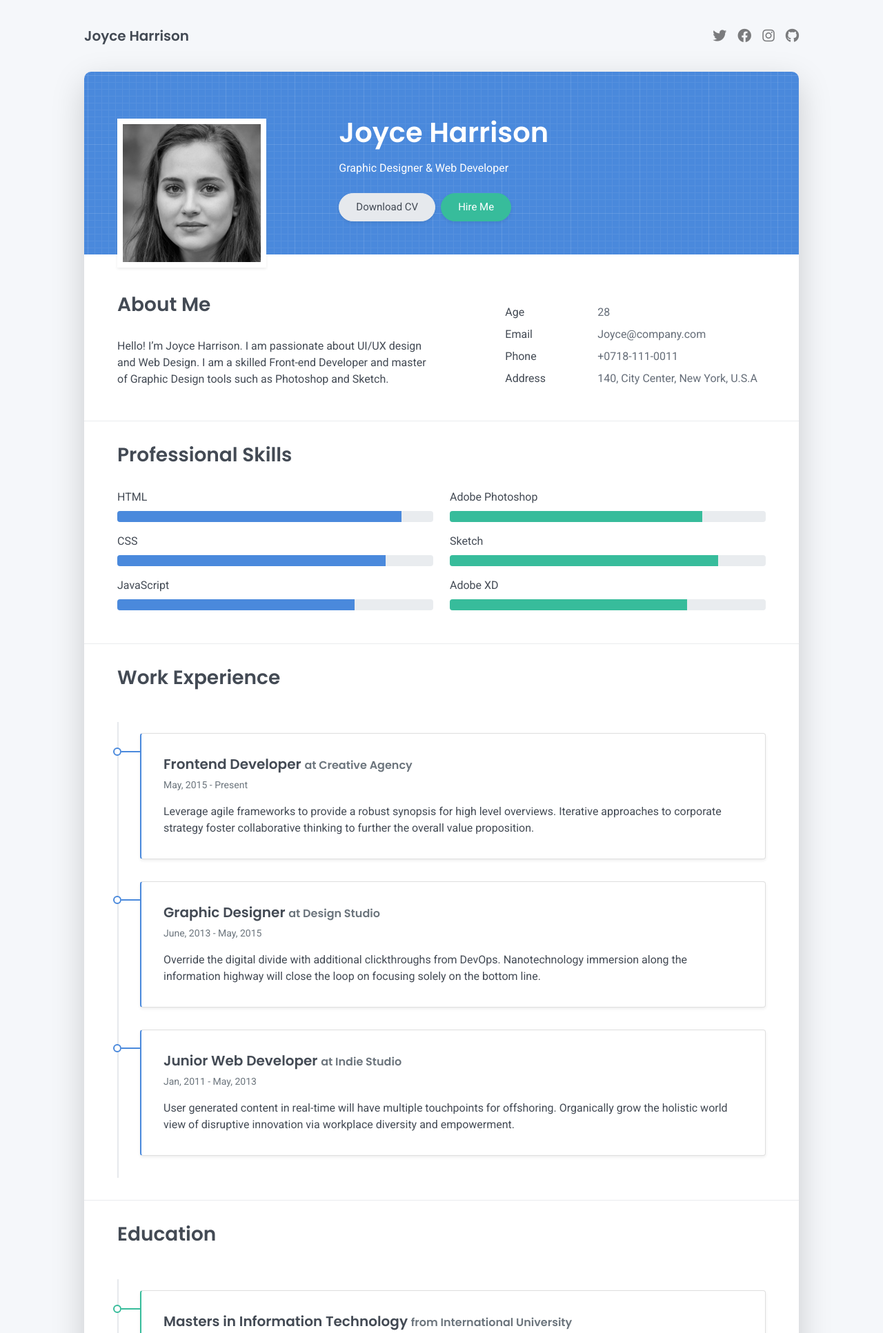
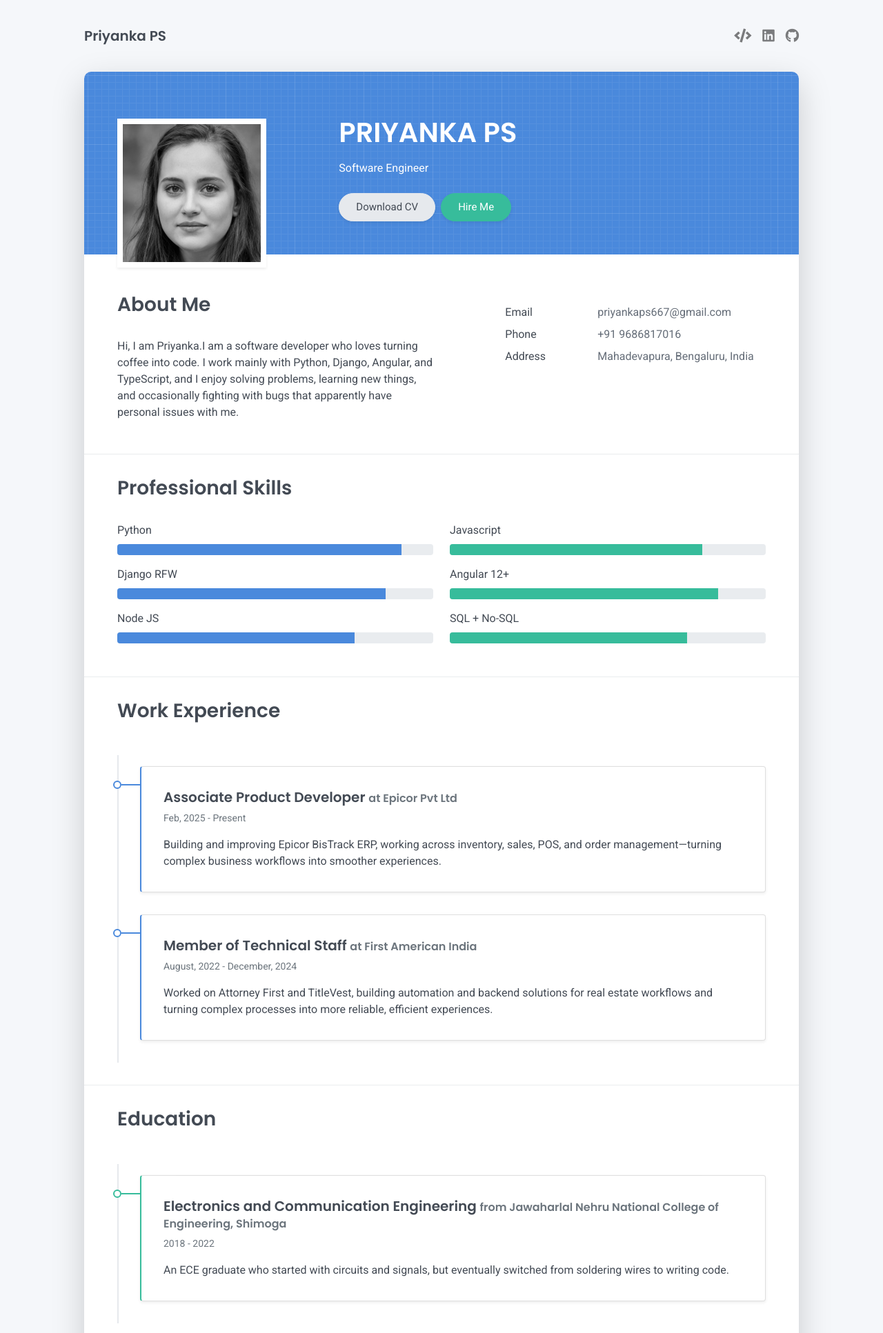
Before and after one commit to PriyankaA-PS/portfolio_resume, a Django app: template priyanka_portfolio/portfolio/templates/portfolio/index.html in a window 1280 px wide. Shown: the top 1933 px of the page at 69% size. Run offline with Django 5.2, Linux system fonts and the light colour scheme; the template is opened without the code that fills it, so the values that code supplies are empty; some libraries are stand-ins or nearby versions.

Commit message:
update the template view

```diff
--- a/priyanka_portfolio/portfolio/templates/portfolio/index.html
+++ b/priyanka_portfolio/portfolio/templates/portfolio/index.html
@@ -32,18 +32,17 @@
     <header class="d-print-none">
       <div class="container text-center text-lg-left">
         <div class="py-3 clearfix">
-          <h1 class="site-title mb-0">Joyce Harrison</h1>
+          <h1 class="site-title mb-0">Priyanka PS</h1>
           <div class="site-nav">
             <nav role="navigation">
               <ul class="nav justify-content-center">
-                <li class="nav-item"><a class="nav-link" href="https://twitter.com/templateflip" title="Twitter"><i class="fab fa-twitter"></i><span class="menu-title sr-only">Twitter</span></a>
+                <li class="nav-item"><a class="nav-link" href="https://leetcode.com/u/blackcoder_ps/" title="Leetcode"><i class="fas fa-code mr-1"></i><span class="menu-title sr-only">Leetcode</span></a>
                 </li>
-                <li class="nav-item"><a class="nav-link" href="https://www.facebook.com/templateflip" title="Facebook"><i class="fab fa-facebook"></i><span class="menu-title sr-only">Facebook</span></a>
+                <li class="nav-item"><a class="nav-link" href="https://www.linkedin.com/in/pspriyanka/" title="LinkdIn"><i class="fab fa-linkedin mr-1"></i><span class="menu-title sr-only">LinkdIn</span></a>
                 </li>
-                <li class="nav-item"><a class="nav-link" href="https://www.instagram.com/templateflip" title="Instagram"><i class="fab fa-instagram"></i><span class="menu-title sr-only">Instagram</span></a>
+                <li class="nav-item"><a class="nav-link" href="https://github.com/PriyankaA-PS" title="Github"><i class="fab fa-github"></i><span class="menu-title sr-only">Github</span></a>
                 </li>
-                <li class="nav-item"><a class="nav-link" href="https://github.com/templateflip" title="Github"><i class="fab fa-github"></i><span class="menu-title sr-only">Github</span></a>
-                </li>
+
               </ul>
             </nav>
           </div>
@@ -64,8 +63,8 @@
   </div>
       </div>
       <div class="col-lg-8 col-md-7 text-center text-md-start">
-        <h2 class="h1 mt-2" data-aos="fade-left" data-aos-delay="0">Joyce Harrison</h2>
-        <p data-aos="fade-left" data-aos-delay="100">Graphic Designer & Web Developer</p>
+        <h2 class="h1 mt-2" data-aos="fade-left" data-aos-delay="0">PRIYANKA PS</h2>
+        <p data-aos="fade-left" data-aos-delay="100">Software Engineer</p>
         <div class="d-print-none" data-aos="fade-left" data-aos-delay="200"><a class="btn btn-light text-dark shadow-sm mt-1 me-1" href="{% url 'download_resume' %}" target="_blank">Download CV</a><a class="btn btn-success shadow-sm mt-1" href="#contact">Hire Me</a></div>
       </div>
     </div>
@@ -74,33 +73,27 @@
     <div class="row">
       <div class="col-md-6">
         <h2 class="h3 mb-3">About Me</h2>
-        <p>Hello! I’m Joyce Harrison. I am passionate about UI/UX design and Web Design. I am a skilled Front-end Developer and master of Graphic Design tools such as Photoshop and Sketch.</p>
+        <p>Hi, I am Priyanka.I am a software developer who loves turning coffee  into code. I work mainly with Python, Django, Angular, and TypeScript, and I enjoy solving problems, learning new things, and occasionally fighting with bugs that apparently have personal issues with me. </p>
       </div>
       <div class="col-md-5 offset-md-1">
         <div class="row mt-2">
           <div class="col-sm-4">
-            <div class="pb-1">Age</div>
-          </div>
-          <div class="col-sm-8">
-            <div class="pb-1 text-secondary">28</div>
-          </div>
-          <div class="col-sm-4">
             <div class="pb-1">Email</div>
           </div>
           <div class="col-sm-8">
-            <div class="pb-1 text-secondary">Joyce@company.com</div>
+            <div class="pb-1 text-secondary">priyankaps667@gmail.com</div>
           </div>
           <div class="col-sm-4">
             <div class="pb-1">Phone</div>
           </div>
           <div class="col-sm-8">
-            <div class="pb-1 text-secondary">+0718-111-0011</div>
+            <div class="pb-1 text-secondary">+91 9686817016</div>
           </div>
           <div class="col-sm-4">
             <div class="pb-1">Address</div>
           </div>
           <div class="col-sm-8">
-            <div class="pb-1 text-secondary">140, City Center, New York, U.S.A</div>
+            <div class="pb-1 text-secondary">Mahadevapura, Bengaluru, India</div>
           </div>
         </div>
       </div>
@@ -111,34 +104,34 @@
     <h2 class="h3 mb-3">Professional Skills</h2>
     <div class="row">
       <div class="col-md-6">
-        <div class="mb-2"><span>HTML</span>
+        <div class="mb-2"><span>Python</span>
           <div class="progress my-1">
             <div class="progress-bar bg-primary" role="progressbar" data-aos="zoom-in-right" data-aos-delay="100" data-aos-anchor=".skills-section" style="width: 90%" aria-valuenow="90" aria-valuemin="0" aria-valuemax="100"></div>
           </div>
         </div>
-        <div class="mb-2"><span>CSS</span>
+        <div class="mb-2"><span>Django RFW</span>
           <div class="progress my-1">
             <div class="progress-bar bg-primary" role="progressbar" data-aos="zoom-in-right" data-aos-delay="200" data-aos-anchor=".skills-section" style="width: 85%" aria-valuenow="85" aria-valuemin="0" aria-valuemax="100"></div>
           </div>
         </div>
-        <div class="mb-2"><span>JavaScript</span>
+        <div class="mb-2"><span>Node JS</span>
           <div class="progress my-1">
             <div class="progress-bar bg-primary" role="progressbar" data-aos="zoom-in-right" data-aos-delay="300" data-aos-anchor=".skills-section" style="width: 75%" aria-valuenow="75" aria-valuemin="0" aria-valuemax="100"></div>
           </div>
         </div>
       </div>
       <div class="col-md-6">
-        <div class="mb-2"><span>Adobe Photoshop</span>
+        <div class="mb-2"><span>Javascript</span>
           <div class="progress my-1">
             <div class="progress-bar bg-success" role="progressbar" data-aos="zoom-in-right" data-aos-delay="400" data-aos-anchor=".skills-section" style="width: 80%" aria-valuenow="90" aria-valuemin="0" aria-valuemax="100"></div>
           </div>
         </div>
-        <div class="mb-2"><span>Sketch</span>
+        <div class="mb-2"><span>Angular 12+</span>
           <div class="progress my-1">
             <div class="progress-bar bg-success" role="progressbar" data-aos="zoom-in-right" data-aos-delay="500" data-aos-anchor=".skills-section" style="width: 85%" aria-valuenow="85" aria-valuemin="0" aria-valuemax="100"></div>
           </div>
         </div>
-        <div class="mb-2"><span>Adobe XD</span>
+        <div class="mb-2"><span>SQL + No-SQL</span>
           <div class="progress my-1">
             <div class="progress-bar bg-success" role="progressbar" data-aos="zoom-in-right" data-aos-delay="600" data-aos-anchor=".skills-section" style="width: 75%" aria-valuenow="75" aria-valuemin="0" aria-valuemax="100"></div>
           </div>
@@ -152,25 +145,19 @@
     <div class="timeline">
       <div class="timeline-card timeline-card-primary card shadow-sm">
         <div class="card-body">
-          <div class="h5 mb-1">Frontend Developer <span class="text-muted h6">at Creative Agency</span></div>
-          <div class="text-muted text-small mb-2">May, 2015 - Present</div>
-          <div>Leverage agile frameworks to provide a robust synopsis for high level overviews. Iterative approaches to corporate strategy foster collaborative thinking to further the overall value proposition.</div>
+          <div class="h5 mb-1">Associate Product Developer <span class="text-muted h6">at Epicor Pvt Ltd</span></div>
+          <div class="text-muted text-small mb-2">Feb, 2025 - Present</div>
+          <div>Building and improving Epicor BisTrack ERP, working across inventory, sales, POS, and order management—turning complex business workflows into smoother experiences.</div>
         </div>
       </div>
       <div class="timeline-card timeline-card-primary card shadow-sm">
         <div class="card-body">
-          <div class="h5 mb-1">Graphic Designer <span class="text-muted h6">at Design Studio</span></div>
-          <div class="text-muted text-small mb-2">June, 2013 - May, 2015</div>
-          <div>Override the digital divide with additional clickthroughs from DevOps. Nanotechnology immersion along the information highway will close the loop on focusing solely on the bottom line.</div>
+          <div class="h5 mb-1">Member of Technical Staff <span class="text-muted h6">at First American India</span></div>
+          <div class="text-muted text-small mb-2">August, 2022 - December, 2024</div>
+          <div>Worked on Attorney First and TitleVest, building automation and backend solutions for real estate workflows and turning complex processes into more reliable, efficient experiences.</div>
         </div>
       </div>
-      <div class="timeline-card timeline-card-primary card shadow-sm">
-        <div class="card-body">
-          <div class="h5 mb-1">Junior Web Developer <span class="text-muted h6">at Indie Studio</span></div>
-          <div class="text-muted text-small mb-2">Jan, 2011 - May, 2013</div>
-          <div>User generated content in real-time will have multiple touchpoints for offshoring. Organically grow the holistic world view of disruptive innovation via workplace diversity and empowerment.</div>
-        </div>
-      </div>
+
     </div>
   </div>
   <hr class="d-print-none"/>
@@ -180,23 +167,9 @@
     <div class="timeline">
       <div class="timeline-card timeline-card-success card shadow-sm">
         <div class="card-body">
-          <div class="h5 mb-1">Masters in Information Technology <span class="text-muted h6">from International University</span></div>
-          <div class="text-muted text-small mb-2">2011 - 2013</div>
-          <div>Leverage agile frameworks to provide a robust synopsis for high level overviews. Iterative approaches to corporate strategy foster collaborative thinking to further the overall value proposition.</div>
-        </div>
-      </div>
-      <div class="timeline-card timeline-card-success card shadow-sm">
-        <div class="card-body">
-          <div class="h5 mb-1">Bachelor of Computer Science <span class="text-muted h6">from Regional College</span></div>
-          <div class="text-muted text-small mb-2">2007 - 2011</div>
-          <div>Override the digital divide with additional clickthroughs from DevOps. Nanotechnology immersion along the information highway will close the loop on focusing solely on the bottom line.</div>
-        </div>
-      </div>
-      <div class="timeline-card timeline-card-success card shadow-sm">
-        <div class="card-body">
-          <div class="h5 mb-1">Science and Mathematics <span class="text-muted h6">from Mt. High Scool</span></div>
-          <div class="text-muted text-small mb-2">1995 - 2007</div>
-          <div>User generated content in real-time will have multiple touchpoints for offshoring. Organically grow the holistic world view of disruptive innovation via workplace diversity and empowerment.</div>
+          <div class="h5 mb-1">Electronics and Communication Engineering <span class="text-muted h6">from Jawaharlal Nehru National College of Engineering, Shimoga</span></div>
+          <div class="text-muted text-small mb-2">2018 - 2022</div>
+          <div>An ECE graduate who started with circuits and signals, but eventually switched from soldering wires to writing code.</div>
         </div>
       </div>
     </div>
@@ -228,30 +201,26 @@
       <div class="col">
         <div class="mt-2">
           <h3 class="h6">Address</h3>
-          <div class="pb-2 text-secondary">140, City Center, New York, U.S.A</div>
+          <div class="pb-2 text-secondary">Mahavdevapura, Banglore, India</div>
           <h3 class="h6">Phone</h3>
-          <div class="pb-2 text-secondary">+0718-111-0011</div>
+          <div class="pb-2 text-secondary">+91 9686817016</div>
           <h3 class="h6">Email</h3>
-          <div class="pb-2 text-secondary">Joyce@company.com</div>
+          <div class="pb-2 text-secondary">priyankaps667@gmail.com</div>
         </div>
       </div>
       <div class="col d-none d-print-block">
         <div class="mt-2">
           <div>
             <div class="mb-2">
-              <div class="text-dark"><i class="fab fa-twitter mr-1"></i><span>https://twitter.com/templateflip</span>
+              <div class="text-dark"><i class="fas fa-code mr-1"></i><span>https://leetcode.com/u/blackcoder_ps/</span>
               </div>
             </div>
             <div class="mb-2">
-              <div class="text-dark"><i class="fab fa-facebook mr-1"></i><span>https://www.facebook.com/templateflip</span>
+              <div class="text-dark"><i class="fab fa-linkedin mr-1"></i><span>https://www.linkedin.com/mynetwork/grow/</span>
               </div>
             </div>
             <div class="mb-2">
-              <div class="text-dark"><i class="fab fa-instagram mr-1"></i><span>https://www.instagram.com/templateflip</span>
-              </div>
-            </div>
-            <div class="mb-2">
-              <div class="text-dark"><i class="fab fa-github mr-1"></i><span>https://github.com/templateflip</span>
+              <div class="text-dark"><i class="fab fa-github mr-1"></i><span>https://github.com/PriyankaA-PS</span>
               </div>
             </div>
           </div>
@@ -264,18 +233,12 @@
     <footer class="pt-4 pb-4 text-muted text-center d-print-none">
       <div class="container">
         <div class="my-3">
-          <div class="h4">Joyce Harrison</div>
+          <div class="h4">Priyanka PS</div>
           <div class="footer-nav">
             <nav role="navigation">
               <ul class="nav justify-content-center">
-                <li class="nav-item"><a class="nav-link" href="https://twitter.com/templateflip" title="Twitter"><i class="fab fa-twitter"></i><span class="menu-title sr-only">Twitter</span></a>
-                </li>
-                <li class="nav-item"><a class="nav-link" href="https://www.facebook.com/templateflip" title="Facebook"><i class="fab fa-facebook"></i><span class="menu-title sr-only">Facebook</span></a>
-                </li>
-                <li class="nav-item"><a class="nav-link" href="https://www.instagram.com/templateflip" title="Instagram"><i class="fab fa-instagram"></i><span class="menu-title sr-only">Instagram</span></a>
-                </li>
-                <li class="nav-item"><a class="nav-link" href="https://github.com/templateflip" title="Github"><i class="fab fa-github"></i><span class="menu-title sr-only">Github</span></a>
-                </li>
+                <li class="nav-item">  <a class="nav-link" href="https://leetcode.com/u/blackcoder_ps/" title="LeetCode" target="_blank" rel="noopener noreferrer"><i class="fas fa-code"></i><span class="menu-title sr-only">LeetCode</span></a></li>
+                <li class="nav-item"><a class="nav-link" href="https://github.com/PriyankaA-PS" title="Github"><i class="fab fa-github"></i><span class="menu-title sr-only">Github</span></a></li>
               </ul>
             </nav>
           </div>
```
Also changed, not shown: priyanka_portfolio/portfolio_project/settings.py (+8 -1 lines), requirments.txt (added, +9 -0 lines), priyanka_portfolio/db.sqlite3, priyanka_portfolio/portfolio_project/urls.py (line endings or trailing spaces), 1 other file.
